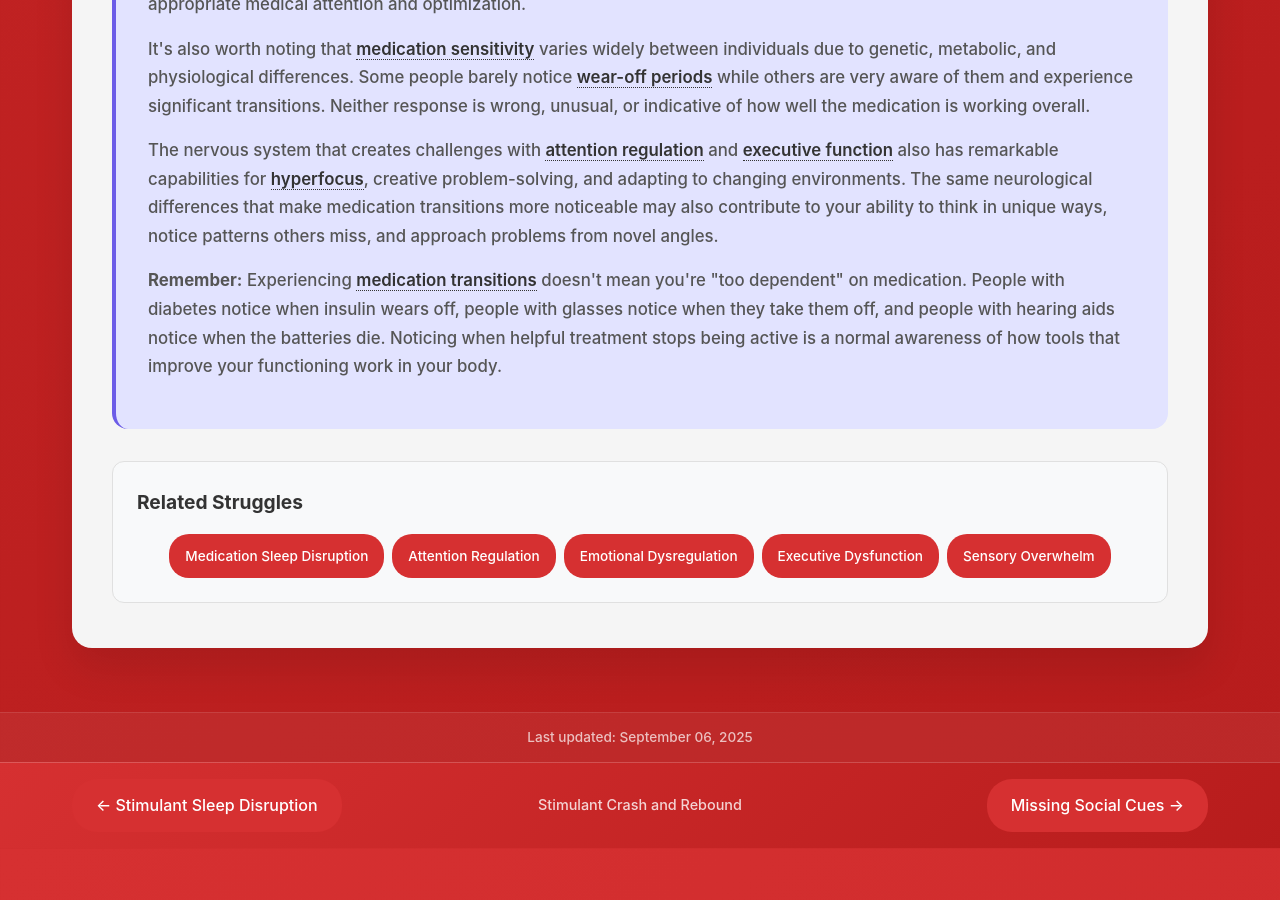
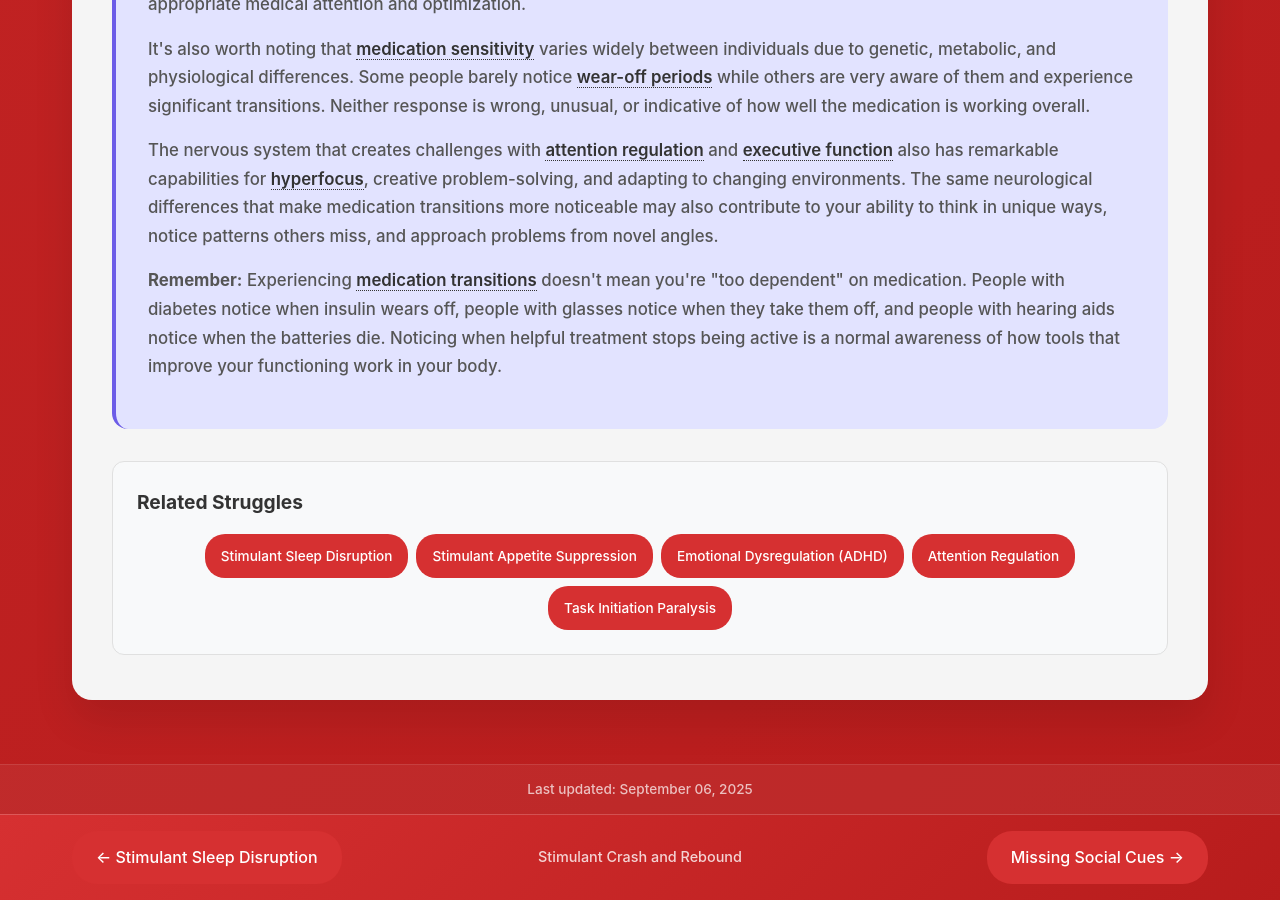
Before and after one commit to neurodivergent-survival-guide/neurodivergent-survival-guide, a Jekyll site: the page built from struggles/stimulant-crash-and-rebound.html, in a window 1280 px wide and 900 px high, scrolled down 5578 px. Built offline with Jekyll 4.4.1, drawn with Linux system fonts in a browser that asks for light colours; before the commit the page ends 6426 px from its top, so only the background shows below that.

Commit message:
Update stimulant-crash-and-rebound.html

```diff
--- a/struggles/stimulant-crash-and-rebound.html
+++ b/struggles/stimulant-crash-and-rebound.html
@@ -149,11 +149,11 @@ search_terms: ["feel awful when meds wear off", "medication crash every afternoo
     <div class="related-struggles">
         <h3>Related Struggles</h3>
         <div class="struggle-tags">
-            <a href="{{ '/struggles/medication-sleep-disruption.html' | relative_url }}" class="struggle-tag">Medication Sleep Disruption</a>
+            <a href="{{ '/struggles/stimulant-sleep-disruption.html' | relative_url }}" class="struggle-tag">Stimulant Sleep Disruption</a>
+            <a href="{{ '/struggles/stimulant-appetite-suppression.html' | relative_url }}" class="struggle-tag">Stimulant Appetite Suppression</a>
+            <a href="{{ '/struggles/emotional-dysregulation-adhd.html' | relative_url }}" class="struggle-tag">Emotional Dysregulation (ADHD)</a>
             <a href="{{ '/struggles/attention-regulation.html' | relative_url }}" class="struggle-tag">Attention Regulation</a>
-            <a href="{{ '/struggles/emotional-dysregulation.html' | relative_url }}" class="struggle-tag">Emotional Dysregulation</a>
-            <a href="{{ '/struggles/executive-dysfunction.html' | relative_url }}" class="struggle-tag">Executive Dysfunction</a>
-            <a href="{{ '/struggles/sensory-overwhelm.html' | relative_url }}" class="struggle-tag">Sensory Overwhelm</a>
+            <a href="{{ '/struggles/task-initiation-paralysis.html' | relative_url }}" class="struggle-tag">Task Initiation Paralysis</a>
         </div>
     </div>
 </div>
```
